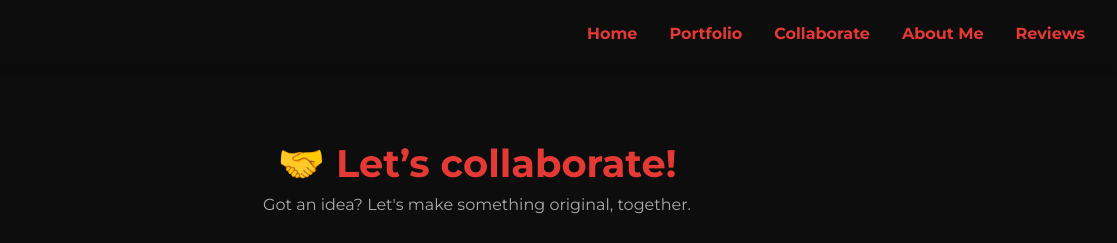
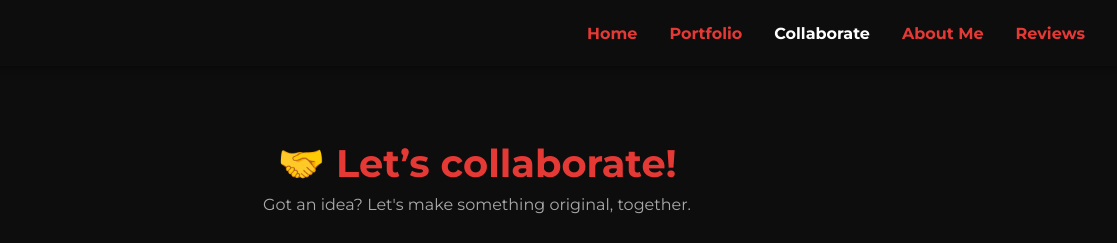
Before and after one commit to MeestroGaming/ZuidFx, a plain HTML site: page collaborate/index.html in a window 1280 px wide. Shown: the top 243 px of the page, 163-1280 px from the left. Drawn offline with nearby package versions, Linux system fonts and the light colour scheme.

Commit message:
Update index.html

```diff
--- a/collaborate/index.html
+++ b/collaborate/index.html
@@ -72,6 +72,11 @@
 
     nav a:hover {
       color: #ffffff;
+    }
+
+    nav a.active {
+      color: #ffffff;
+      font-weight: bold;
     }
 
     .menu-toggle {
```
